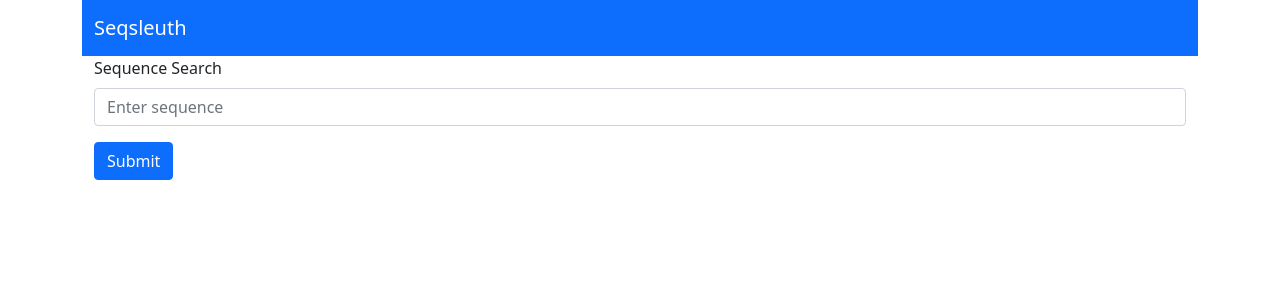
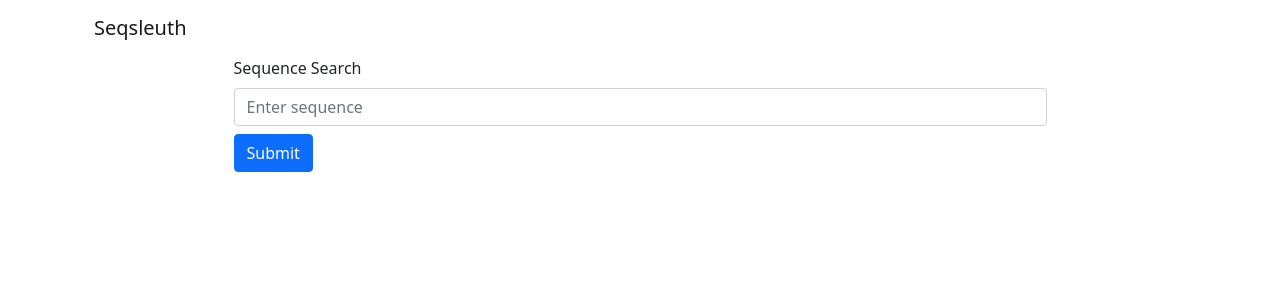
Before and after one commit to AnthonyOfSeattle/ginkgo_challenge, a React app in the folder app/frontend/: page / in a window 1280 px wide. Shown: the top 300 px of the page. Built offline with nearby package versions, Linux system fonts and the light colour scheme; no server answers; the HTML template or start-up script is replaced by a standard one.

Commit message:
Improve look of application.

```diff
--- a/app/frontend/src/components/App.js
+++ b/app/frontend/src/components/App.js
@@ -6,7 +6,7 @@ import SearchApp from './SearchApp';
 
 function Banner() {
   return (
-    <Navbar bg='primary' variant='dark'>
+    <Navbar variant='light'>
       <Container>
         <Navbar.Brand>Seqsleuth</Navbar.Brand>
       </Container>
--- a/app/frontend/src/components/SearchApp.js
+++ b/app/frontend/src/components/SearchApp.js
@@ -6,7 +6,7 @@ import SearchInput from './SearchInput';
 class SearchApp extends Component {
   render() {
     return (
-      <Container className="search-app">
+      <Container className='search-app'>
 	<SearchInput />
         <SearchHistory />
       </Container>
--- a/app/frontend/src/components/SearchHistory.js
+++ b/app/frontend/src/components/SearchHistory.js
@@ -68,8 +68,11 @@ class SearchHistory extends Component {
 
     if (search_rows.length > 0) {
       return (
-        <Row className="search-history justify-content-md-center">
+        <Row className='search-history justify-content-md-center'>
 	  <Col md={9}>
+	    <Row className='search-history-header'>
+              <p>Search History</p>
+	    </Row>
             <Table responsive bordered hover>
 	      {this.getTableHeader()}
 	      <tbody>
--- a/app/frontend/src/components/SearchInput.js
+++ b/app/frontend/src/components/SearchInput.js
@@ -1,5 +1,6 @@
 import React, { Component } from 'react';
 import Row from 'react-bootstrap/Row';
+import Col from 'react-bootstrap/Col';
 import Form from 'react-bootstrap/Form';
 import Button from 'react-bootstrap/Button';
 
@@ -28,8 +29,8 @@ class SearchInput extends Component {
   };
 
   postSearch() {
-    fetch("/searches/", {
-      method: "POST",
+    fetch('/searches/', {
+      method: 'POST',
       headers: {'Content-Type': 'application/json'},
       body: JSON.stringify(this.state)
     });
@@ -37,24 +38,26 @@ class SearchInput extends Component {
 
   render() {
     return (
-      <Row className="search-input justify-content-md-center">
-        <Form onSubmit={this.handleSubmit}>
+      <Row className='search-input justify-content-md-center'>
+	<Col md={9} className='search-input-card'>
+          <Form onSubmit={this.handleSubmit} className='search-input-form'>
             <Form.Group
-            className="mb-3"
-            controlId="formBasicText"
+              className='mb-2'
+              controlId='formBasicText'
             >
               <Form.Label>Sequence Search</Form.Label>
               <Form.Control
-              type="text"
-              placeholder="Enter sequence"
+                type='text'
+                placeholder='Enter sequence'
                 value = {this.state.sequence}
                 onChange={this.handleChange}
               />
             </Form.Group>
-          <Button variant="primary" type="submit">
+            <Button variant='primary' type='submit'>
               Submit
             </Button>
           </Form>
+	</Col>
       </Row>
     );
   };
--- a/app/frontend/static/frontend/main.css
+++ b/app/frontend/static/frontend/main.css
@@ -1,44 +1,31 @@
-.search-history ul {
-  list-style-type: none;
-  margin: 0;
-  padding: 0;
+.navbar {
+  background: #C9D1F0;
+  margin: 50px 0px 30px 0px;
+  border-radius: 10px;
+  box-shadow: 0 1px 2px 0;
 }
 
-.search-history ul {
-  list-style-type: none;
-  margin: 0;
-  padding: 0;
+.navbar-brand {
+  font-size: 1.5rem !important;
 }
 
-.search-detail {
-  border-style: solid;
-  margin-bottom: 5px;
+.search-input-card {
+  background: #F1F3FB;
+  margin-bottom: 30px;
+  padding: 15px;
+  border-radius: 10px;
+  box-shadow: 0 1px 3px 0;
 }
 
-.search-detail .search-meta {
-  border-style: solid;
+.search-input .form-label {
+  margin-bottom: 10px;
+  font-size: 1.25rem;
 }
 
-.search-detail .search-status {
-  border-style: solid;
+.search-history-header {
+  text-align: center;
 }
 
-.search-detail .search-status-pending {
-  background-color: #e2e3e5;
+.search-history-header p {
+  font-size: 1.5rem;
 }
-
-.search-detail .search-status-running {
-  background-color: #cfe2ff;
-}
-
-.search-detail .search-status-complete {
-  background-color: #d1e7dd;
-}
-
-.search-detail .search-status-error {
-  background-color: #f8d7da;
-}
-
-.search-detail .search-results {
-  border-style: solid;
-}
```
Lines whose indentation alone changed are shown as unchanged.
